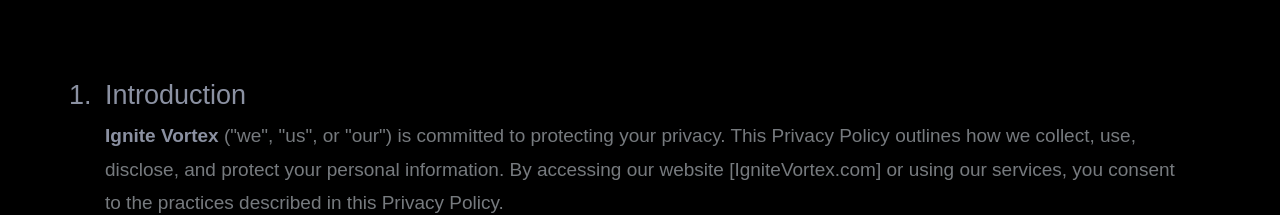
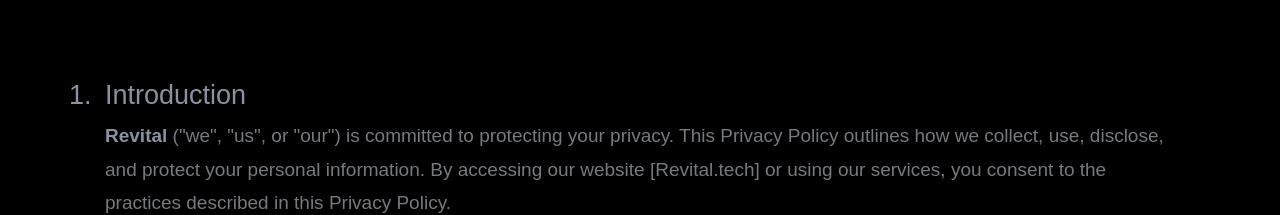
Before and after one commit to ShlokChaitanya/Revital, a React (Create React App) app: page /PrivacyPolicy in a window 1280 px wide. Shown: the part 120-335 px from the top of the page. Built offline with nearby package versions, Linux system fonts and the light colour scheme.

Commit message:
committed

```diff
--- a/src/Pages/Privacy.jsx
+++ b/src/Pages/Privacy.jsx
@@ -1,14 +1,9 @@
 import React from 'react'
+import { useEffect } from 'react'
 import '../Styles/Pages/Terms.css'
-import { useEffect } from 'react'
 
 function PrivacyPolicy() {
-    useEffect(() => {
-        window.scrollTo({
-            top: 0,
-            behavior: 'smooth',
-        });
-    }, [])
+    useEffect(() => { window.scrollTo({ behavior: 'smooth' }) }, [])
 
     return (
         <div className='policiy-frame'>
@@ -19,7 +14,7 @@
                         <li>
                             <h2>Introduction</h2>
                             <p>
-                                <cname>Ignite Vortex </cname>("we", "us", or "our") is committed to protecting your privacy. This Privacy Policy outlines how we collect, use, disclose, and protect your personal information. By accessing our website [IgniteVortex.com] or using our services, you consent to the practices described in this Privacy Policy.
+                                <cname>Revital </cname>("we", "us", or "our") is committed to protecting your privacy. This Privacy Policy outlines how we collect, use, disclose, and protect your personal information. By accessing our website [Revital.tech] or using our services, you consent to the practices described in this Privacy Policy.
                             </p>
                         </li>
                         <li>
@@ -131,7 +126,7 @@
                         </li>
                         <li>
                             <h2>Contact Us:</h2>
-                            <p>If you have any questions or concerns about these Terms and Conditions, please contact us at <a href="mailto:Support@ignitevortex.com" className="email-link">Support@ignitevortex.com</a>.</p>
+                            <p>If you have any questions or concerns about these Terms and Conditions, please contact us at <a href="mailto:contact@revital.tech" className="email-link">contact@revital.tech</a>.</p>
                         </li>
                     </ol>
                     <p>By accessing or using the Service, you acknowledge that you have read, understood, and agree to be bound by this Privacy Policy.</p>
--- a/src/Pages/Refund.jsx
+++ b/src/Pages/Refund.jsx
@@ -3,12 +3,7 @@
 import '../Styles/Pages/Terms.css'
 
 function Refund() {
-    useEffect(() => {
-        window.scrollTo({
-            top: 0,
-            behavior: 'smooth',
-        });
-    }, [])
+    useEffect(() => { window.scrollTo({ top: 0, behavior: 'smooth' }) }, [])
 
     return (
         <div className='policiy-frame'>
--- a/src/Pages/Terms.jsx
+++ b/src/Pages/Terms.jsx
@@ -3,12 +3,7 @@
 import { useEffect } from 'react'
 
 function Terms() {
-  useEffect(() => {
-    window.scrollTo({
-      top: 0,
-      behavior: 'smooth',
-    });
-  }, [])
+  useEffect(() => { window.scrollTo({ top: 0, behavior: 'smooth' }) }, []);
 
   return (
     <div className='policiy-frame'>
@@ -18,7 +13,7 @@
           <ol>
             <li>
               <h2>Acceptance of Terms:</h2>
-              <p>These Terms and Conditions ("Terms") govern your use of the <cname>Revital</cname> online platform ("Platform"), provided by Ignite Vortex Inc. ("Ignite Vortex ", "we," or "us"). By accessing or using the Platform, you agree to be bound by these Terms. If you do not agree with these Terms, you should not use the Platform.</p>
+              <p>These Terms and Conditions ("Terms") govern your use of the <cname>Revital</cname> online platform ("Platform"), provided by Revital. ("Revital", "we," or "us"). By accessing or using the Platform, you agree to be bound by these Terms. If you do not agree with these Terms, you should not use the Platform.</p>
             </li>
             <li>
               <h2>Use of the Platform:</h2>
@@ -51,11 +46,11 @@
             </li>
             <li>
               <h2>Content Ownership:</h2>
-              <p>Ignite Vortex I does not claim ownership of any content you submit or upload to the Platform. However, by using the Platform, you grant Ignite Vortex a worldwide, non-exclusive, royalty-free license to use, reproduce, modify, adapt, publish, distribute, and display your content for the purpose of operating and improving the Platform.</p>
+              <p>Revital I does not claim ownership of any content you submit or upload to the Platform. However, by using the Platform, you grant Revital a worldwide, non-exclusive, royalty-free license to use, reproduce, modify, adapt, publish, distribute, and display your content for the purpose of operating and improving the Platform.</p>
             </li>
             <li>
               <h2>Termination:</h2>
-              <p>Ignite Vortex reserves the right to suspend or terminate your access to the Platform at any time, without notice, for any reason, including but not limited to a violation of these Terms.</p>
+              <p>Revital reserves the right to suspend or terminate your access to the Platform at any time, without notice, for any reason, including but not limited to a violation of these Terms.</p>
             </li>
             <li>
               <h2>Community Guidelines:</h2>
@@ -67,7 +62,7 @@
                   <p><strong>User Content: </strong>You are solely responsible for any content you post, upload, or transmit on the Platform. You agree not to post any content that is illegal, defamatory, or violates the rights of others.</p>
                 </li>
                 <li>
-                  <p><strong>Moderation: </strong>Ignite Vortex reserves the right to moderate user-generated content and may remove or edit any content that violates these Terms or is otherwise objectionable.</p>
+                  <p><strong>Moderation: </strong>Revital reserves the right to moderate user-generated content and may remove or edit any content that violates these Terms or is otherwise objectionable.</p>
                 </li>
               </ol>
             </li>
@@ -75,10 +70,10 @@
               <h2>Disclaimer of Warranty and Limitation of Liability:</h2>
               <ol>
                 <li>
-                  <p><strong>No Warranty: </strong>The Platform is provided on an "as is" and "as available" basis, without warranties of any kind, either express or implied. Ignite Vortex disclaims all warranties, including but not limited to the implied warranties of merchantability, fitness for a particular purpose, and non-infringement.</p>
+                  <p><strong>No Warranty: </strong>The Platform is provided on an "as is" and "as available" basis, without warranties of any kind, either express or implied. Revital disclaims all warranties, including but not limited to the implied warranties of merchantability, fitness for a particular purpose, and non-infringement.</p>
                 </li>
                 <li>
-                  <p><strong>Limitation of Liability: </strong>In no event shall Ignite Vortex be liable for any indirect, incidental, special, consequential, or punitive damages arising out of or in connection with the use of the Platform, whether based on contract, tort, strict liability, or any other legal theory, even if advised of the possibility of such damages.</p>
+                  <p><strong>Limitation of Liability: </strong>In no event shall Revital be liable for any indirect, incidental, special, consequential, or punitive damages arising out of or in connection with the use of the Platform, whether based on contract, tort, strict liability, or any other legal theory, even if advised of the possibility of such damages.</p>
                 </li>
               </ol>
             </li>
@@ -86,10 +81,10 @@
               <h2>Intellectual Property Rights:</h2>
               <ol>
                 <li>
-                  <p><strong>Trademarks: </strong>The Ignite Vortex name, logo, and any other Ignite Vortex trademarks or service marks are the property of Ignite Vortex Inc. You may not use any Ignite Vortex trademarks without prior written permission.</p>
+                  <p><strong>Trademarks: </strong>The Revital name, logo, and any other Revital trademarks or service marks are the property of Revital Inc. You may not use any Revital trademarks without prior written permission.</p>
                 </li>
                 <li>
-                  <p><strong>Copyright: </strong>The Platform and its content, including but not limited to text, graphics, images, and software, are protected by copyright laws and other intellectual property rights. You may not reproduce, modify, distribute, or display any portion of the Platform without prior written permission from Ignite Vortex.</p>
+                  <p><strong>Copyright: </strong>The Platform and its content, including but not limited to text, graphics, images, and software, are protected by copyright laws and other intellectual property rights. You may not reproduce, modify, distribute, or display any portion of the Platform without prior written permission from Revital.</p>
                 </li>
               </ol>
             </li>
@@ -102,14 +97,14 @@
             </li>
             <li>
               <h2>Modifications: </h2>
-              <p>Ignite Vortex reserves the right to modify these Terms at any time without prior notice. The updated Terms will be posted on the Platform, and your continued use of the Platform after the modifications will constitute your acceptance of the updated Terms.</p>
+              <p>Revital reserves the right to modify these Terms at any time without prior notice. The updated Terms will be posted on the Platform, and your continued use of the Platform after the modifications will constitute your acceptance of the updated Terms.</p>
             </li>
             <li>
               <h2>Contact :</h2>
-              <p>If you have any questions or concerns about these Terms and Conditions, please contact us at <a href="mailto:Support@ignitevortex.com" className="email-link">Support@ignitevortex.com</a>.</p>
+              <p>If you have any questions or concerns about these Terms and Conditions, please contact us at <a href="mailto:contact@revital.tech" className="email-link">contact@revital.tech</a>.</p>
             </li>
           </ol>
-          <p>By using the Ignite Vortex online platform, you acknowledge that you have read, understood, and agreed to these Terms and Conditions</p>
+          <p>By using the Revital online platform, you acknowledge that you have read, understood, and agreed to these Terms and Conditions</p>
         </div>
       </div>
     </div>
```
